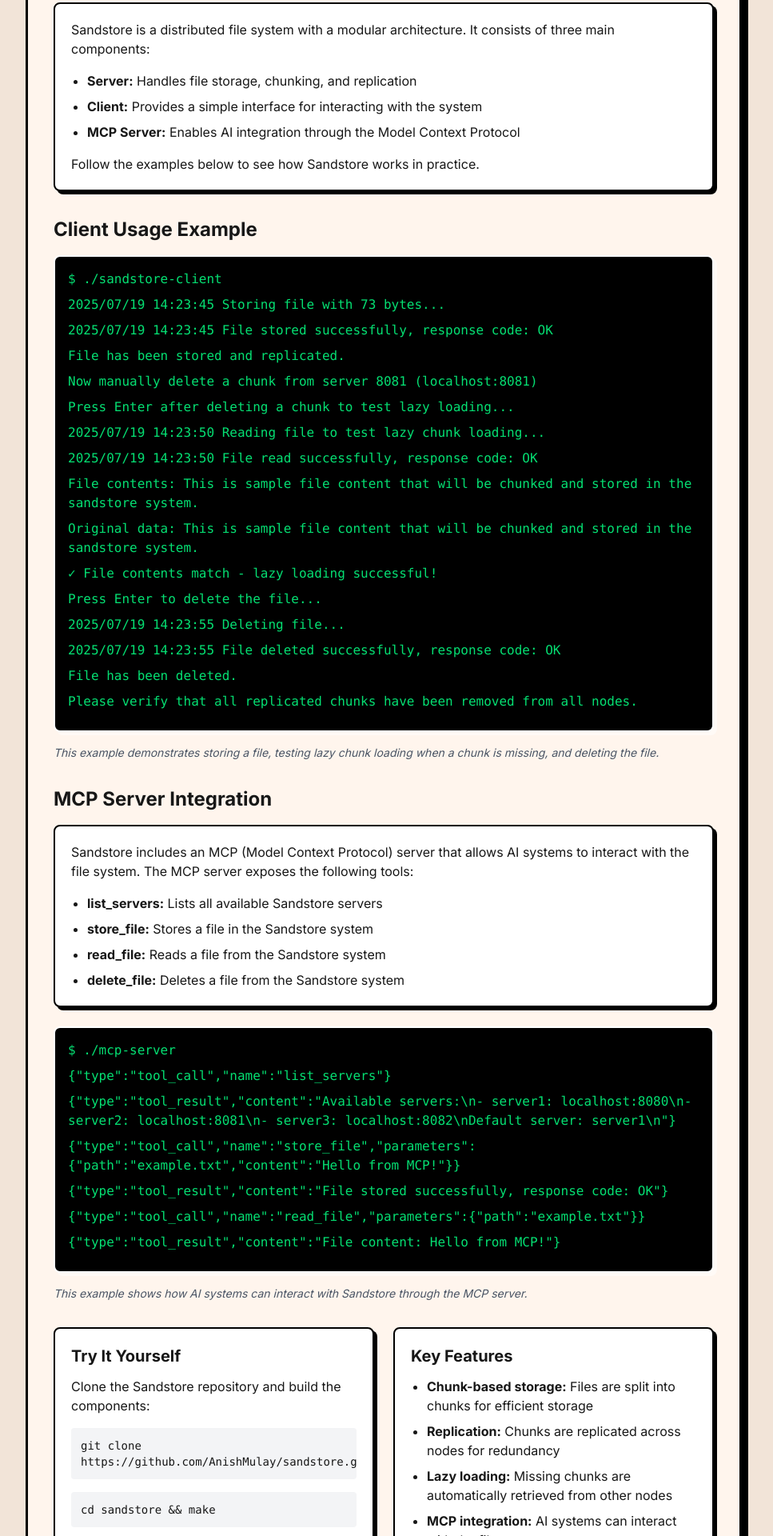
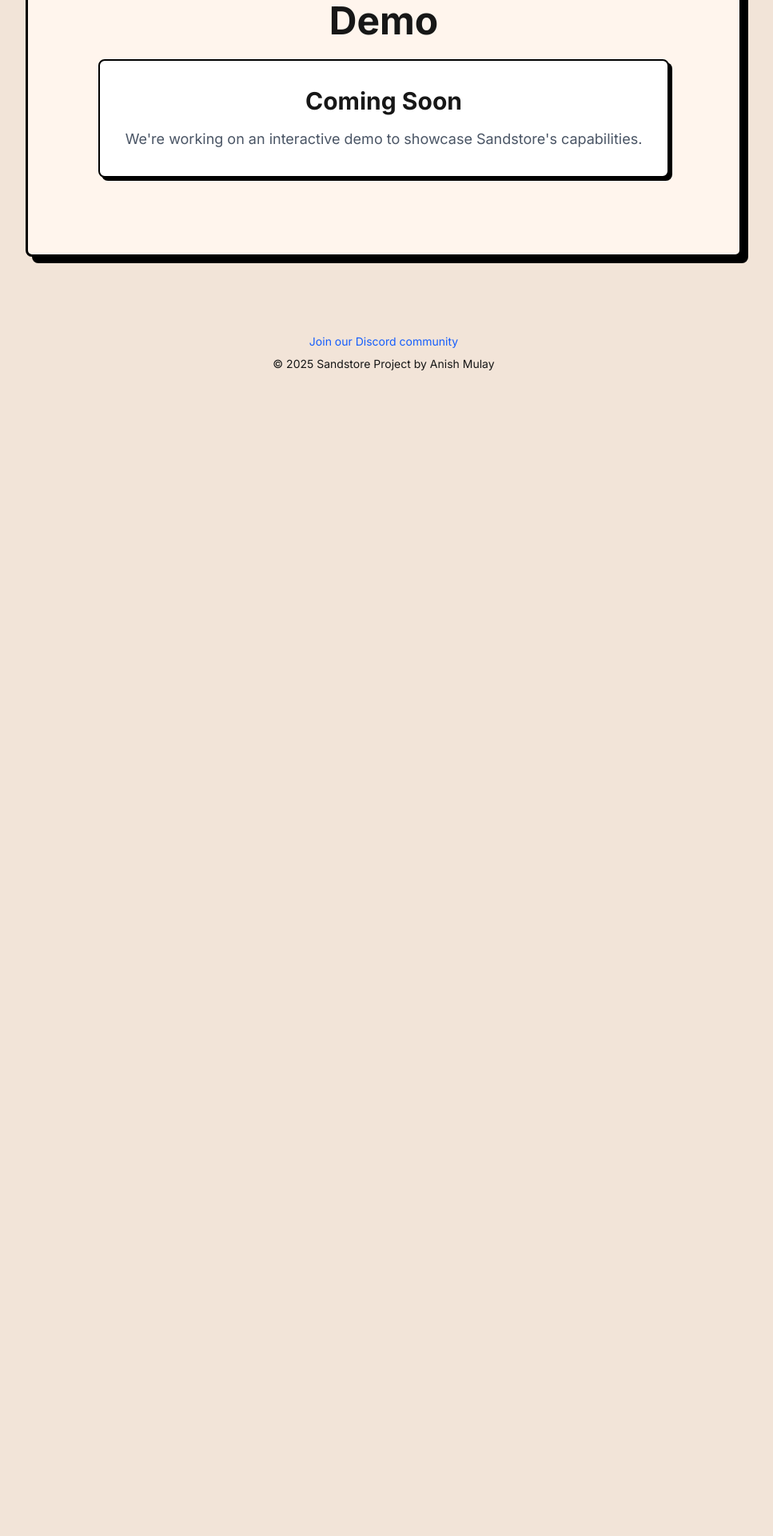
Before and after one commit to AnishMulay/sandstore-website, a Next.js app: page /demo in a window 1280 px wide. Shown: the part 240-2160 px from the top of the page at 80% size, without its empty margins (160-1127 px from the left). After the commit the page ends 800 px from the top, so only its background shows below. Built offline with nearby package versions, Linux system fonts and the light colour scheme.

Commit message:
updated demo section

```diff
--- a/src/pages/demo.tsx
+++ b/src/pages/demo.tsx
@@ -11,103 +11,13 @@
       <Layout>
         <section className="w-full max-w-4xl mb-16">
           <div className="bg-[#fff5ed] border-[3px] border-black p-6 md:p-8 shadow-[8px_8px_0_0_rgba(0,0,0,1)] w-full rounded-lg">
-            <h1 className="text-3xl md:text-4xl font-bold mb-6 text-center">Demo</h1>
-
-            <div className="mb-8">
-              <h2 className="text-2xl font-bold mb-4">Getting Started</h2>
-              <div className="bg-white border-[2px] border-black p-5 shadow-[4px_4px_0_0_rgba(0,0,0,1)] rounded-lg mb-6">
-                <p className="mb-4">
-                  Sandstore is a distributed file system with a modular architecture. It consists of three main components:
+            <div className="text-center py-16">
+              <h1 className="text-4xl md:text-5xl font-bold mb-6">Demo</h1>
+              <div className="bg-white border-[2px] border-black p-8 shadow-[4px_4px_0_0_rgba(0,0,0,1)] rounded-lg inline-block">
+                <h2 className="text-2xl md:text-3xl font-bold mb-4">Coming Soon</h2>
+                <p className="text-lg text-gray-600">
+                  We're working on an interactive demo to showcase Sandstore's capabilities.
                 </p>
-                <ul className="list-disc pl-5 space-y-2 mb-4">
-                  <li><strong>Server:</strong> Handles file storage, chunking, and replication</li>
-                  <li><strong>Client:</strong> Provides a simple interface for interacting with the system</li>
-                  <li><strong>MCP Server:</strong> Enables AI integration through the Model Context Protocol</li>
-                </ul>
-                <p>
-                  Follow the examples below to see how Sandstore works in practice.
-                </p>
-              </div>
-            </div>
-
-            <div className="mb-8">
-              <h2 className="text-2xl font-bold mb-4">Client Usage Example</h2>
-              <div className="bg-black text-green-400 font-mono p-4 rounded-lg border-[2px] border-white shadow-[4px_4px_0_0_rgba(255,255,255,0.5)] mb-4 overflow-x-auto">
-                <div className="mb-2">$ ./sandstore-client</div>
-                <div className="mb-2">2025/07/19 14:23:45 Storing file with 73 bytes...</div>
-                <div className="mb-2">2025/07/19 14:23:45 File stored successfully, response code: OK</div>
-                <div className="mb-2"></div>
-                <div className="mb-2">File has been stored and replicated.</div>
-                <div className="mb-2">Now manually delete a chunk from server 8081 (localhost:8081)</div>
-                <div className="mb-2">Press Enter after deleting a chunk to test lazy loading...</div>
-                <div className="mb-2"></div>
-                <div className="mb-2">2025/07/19 14:23:50 Reading file to test lazy chunk loading...</div>
-                <div className="mb-2">2025/07/19 14:23:50 File read successfully, response code: OK</div>
-                <div className="mb-2"></div>
-                <div className="mb-2">File contents: This is sample file content that will be chunked and stored in the sandstore system.</div>
-                <div className="mb-2">Original data: This is sample file content that will be chunked and stored in the sandstore system.</div>
-                <div className="mb-2">✓ File contents match - lazy loading successful!</div>
-                <div className="mb-2"></div>
-                <div className="mb-2">Press Enter to delete the file...</div>
-                <div className="mb-2"></div>
-                <div className="mb-2">2025/07/19 14:23:55 Deleting file...</div>
-                <div className="mb-2">2025/07/19 14:23:55 File deleted successfully, response code: OK</div>
-                <div className="mb-2"></div>
-                <div className="mb-2">File has been deleted.</div>
-                <div className="mb-2">Please verify that all replicated chunks have been removed from all nodes.</div>
-              </div>
-              <p className="text-sm text-gray-600 italic">This example demonstrates storing a file, testing lazy chunk loading when a chunk is missing, and deleting the file.</p>
-            </div>
-
-            <div className="mb-8">
-              <h2 className="text-2xl font-bold mb-4">MCP Server Integration</h2>
-              <div className="bg-white border-[2px] border-black p-5 shadow-[4px_4px_0_0_rgba(0,0,0,1)] rounded-lg mb-6">
-                <p className="mb-4">
-                  Sandstore includes an MCP (Model Context Protocol) server that allows AI systems to interact with the file system. The MCP server exposes the following tools:
-                </p>
-                <ul className="list-disc pl-5 space-y-2">
-                  <li><strong>list_servers:</strong> Lists all available Sandstore servers</li>
-                  <li><strong>store_file:</strong> Stores a file in the Sandstore system</li>
-                  <li><strong>read_file:</strong> Reads a file from the Sandstore system</li>
-                  <li><strong>delete_file:</strong> Deletes a file from the Sandstore system</li>
-                </ul>
-              </div>
-
-              <div className="bg-black text-green-400 font-mono p-4 rounded-lg border-[2px] border-white shadow-[4px_4px_0_0_rgba(255,255,255,0.5)] mb-4 overflow-x-auto">
-                <div className="mb-2">$ ./mcp-server</div>
-                <div className="mb-2">{'{"type":"tool_call","name":"list_servers"}'}</div>
-                <div className="mb-2">{'{"type":"tool_result","content":"Available servers:\\n- server1: localhost:8080\\n- server2: localhost:8081\\n- server3: localhost:8082\\nDefault server: server1\\n"}'}</div>
-                <div className="mb-2"></div>
-                <div className="mb-2">{'{"type":"tool_call","name":"store_file","parameters":{"path":"example.txt","content":"Hello from MCP!"}}'}</div>
-                <div className="mb-2">{'{"type":"tool_result","content":"File stored successfully, response code: OK"}'}</div>
-                <div className="mb-2"></div>
-                <div className="mb-2">{'{"type":"tool_call","name":"read_file","parameters":{"path":"example.txt"}}'}</div>
-                <div className="mb-2">{'{"type":"tool_result","content":"File content: Hello from MCP!"}'}</div>
-              </div>
-              <p className="text-sm text-gray-600 italic">This example shows how AI systems can interact with Sandstore through the MCP server.</p>
-            </div>
-
-            <div className="grid grid-cols-1 md:grid-cols-2 gap-6">
-              <div className="bg-white border-[2px] border-black p-5 shadow-[4px_4px_0_0_rgba(0,0,0,1)] rounded-lg">
-                <h3 className="text-xl font-bold mb-3">Try It Yourself</h3>
-                <p className="mb-4">Clone the Sandstore repository and build the components:</p>
-                <div className="bg-gray-100 p-3 rounded font-mono text-sm overflow-x-auto mb-4">
-                  git clone https://github.com/AnishMulay/sandstore.git
-                </div>
-                <div className="bg-gray-100 p-3 rounded font-mono text-sm overflow-x-auto">
-                  cd sandstore && make
-                </div>
-              </div>
-
-              <div className="bg-white border-[2px] border-black p-5 shadow-[4px_4px_0_0_rgba(0,0,0,1)] rounded-lg">
-                <h3 className="text-xl font-bold mb-3">Key Features</h3>
-                <ul className="list-disc pl-5 space-y-2">
-                  <li><strong>Chunk-based storage:</strong> Files are split into chunks for efficient storage</li>
-                  <li><strong>Replication:</strong> Chunks are replicated across nodes for redundancy</li>
-                  <li><strong>Lazy loading:</strong> Missing chunks are automatically retrieved from other nodes</li>
-                  <li><strong>MCP integration:</strong> AI systems can interact with the file system</li>
-                  <li><strong>Modular design:</strong> Components can be swapped out for experimentation</li>
-                </ul>
               </div>
             </div>
           </div>
```
